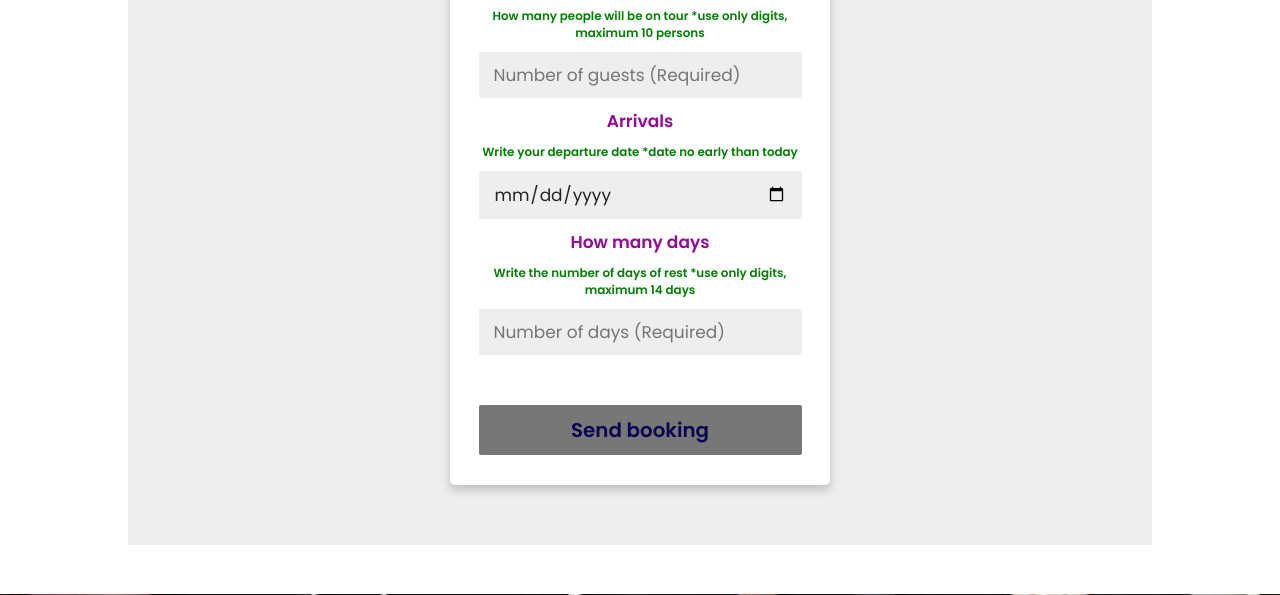
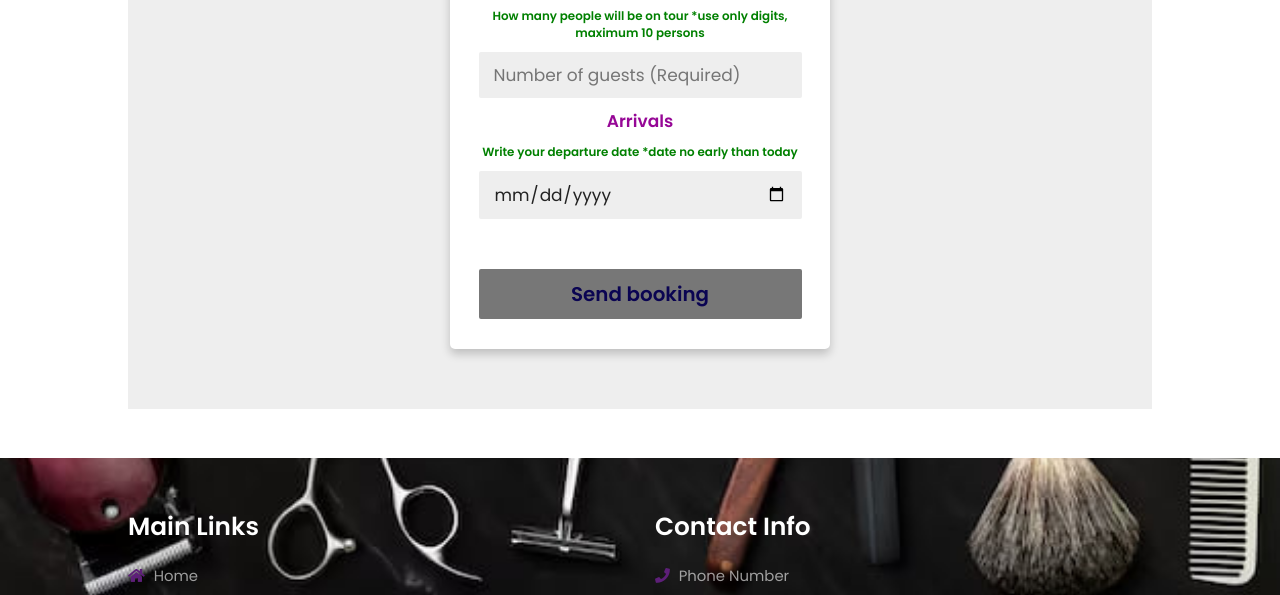
Before and after one commit to mathewtroy/barber, a PHP site: page /book.php in a window 1280 px wide. Shown: the part 1223-1818 px from the top of the page. Run offline with PHP 8.4, Linux system fonts and the light colour scheme; the visitor is signed in with stand-in values (Sample User, id 1); some libraries are stand-ins or nearby versions.

Commit message:
upgrade Booking page

```diff
--- a/book_form.php
+++ b/book_form.php
@@ -223,33 +223,7 @@
 
       </div>
 
-      <div class="form-control">
 
-         <label for="days" class="inputBox">How many days</label>
-         <p class="inform">Write the number of days of rest *use only digits,
-            maximum 14 days</p>
-         <input type="number"
-         name="days"
-         value="<?= htmlspecialchars($days); ?>"
-         min="1"
-         max="14"
-         required placeholder="Number of days (Required)"
-         id="days">
-         <span class="error"></span>
-
-         <?php
-               if (isset($validateDaysMin) && $validateDaysMin == false) {
-                  echo '<span class="error">Must start from 1 day</span>';
-               }
-
-               if (isset($validateDaysMax) && $validateDaysMax == false) {
-                  echo '<span class="error">Must end to 14 days</span>';
-               }
-         ?>
-
-
-
-      </div>
 
          <!-- CSRF -->
          <input type="hidden" name="token" value="<?=$_SESSION['token'];?>" >
```
